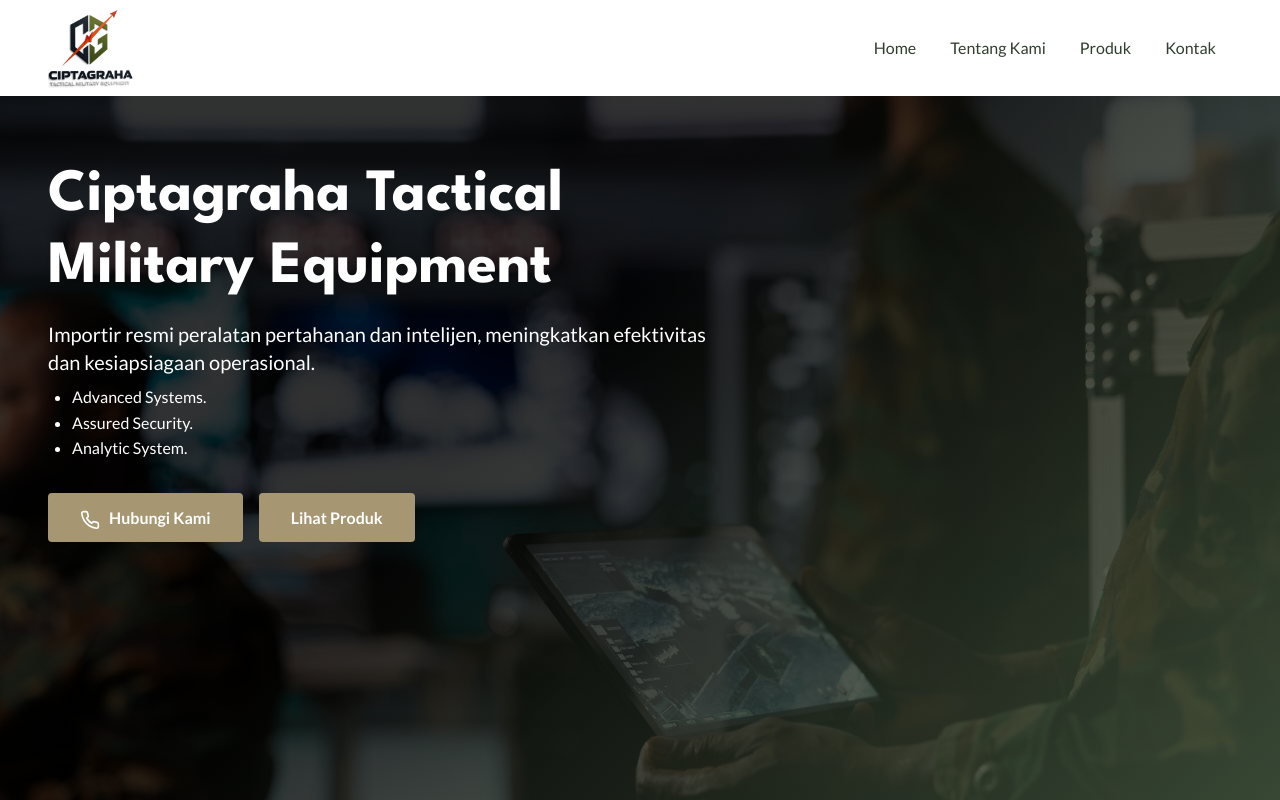
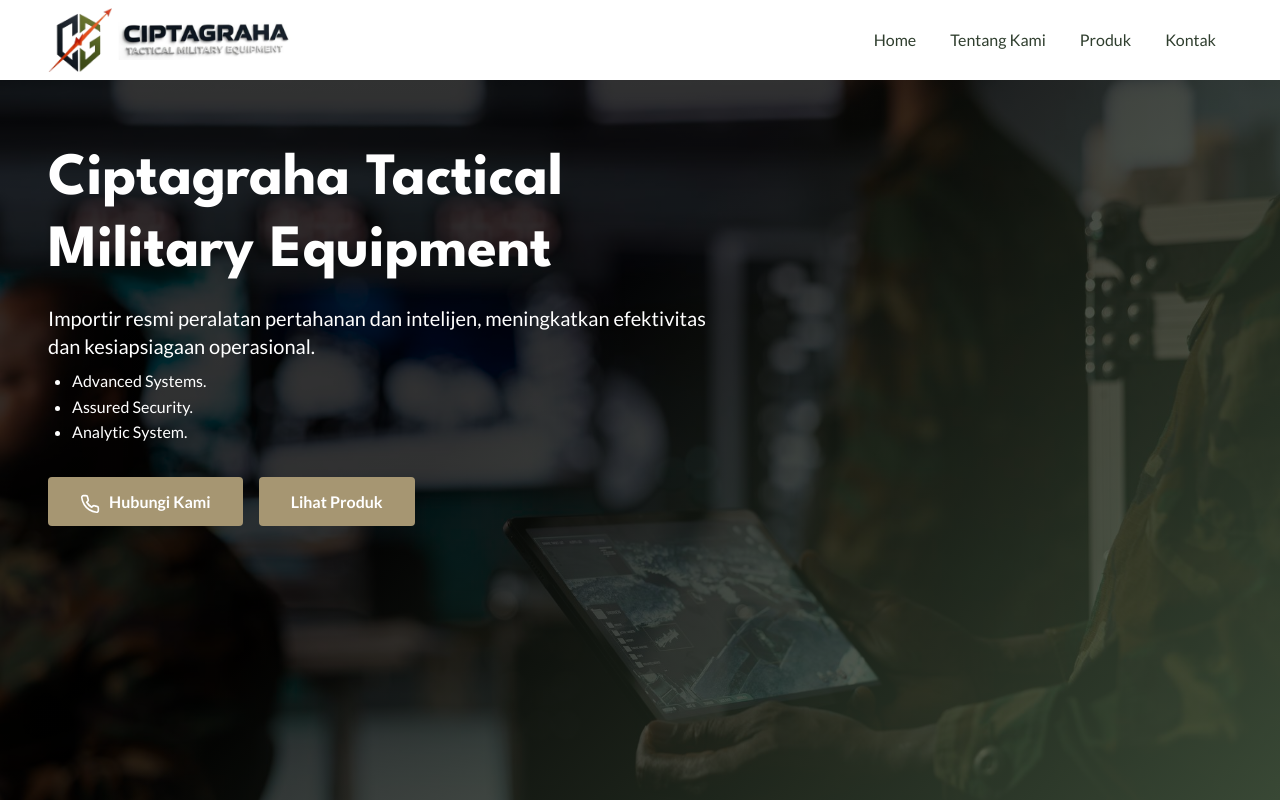
Before and after one commit to ArellSBiyantoro/compro_1_25, a Vue app: page / in a window 1280 px wide. Shown: the top 800 px of the page. Built offline with nearby package versions, Linux system fonts and the light colour scheme.

Commit message:
update: logo di navbar3

```diff
--- a/src/App.vue
+++ b/src/App.vue
@@ -2,9 +2,10 @@
   <div class="min-h-screen" style="background-color: var(--color-white); color: var(--color-deep-black);">
     <nav class="fixed w-full top-0 z-50" style="background-color: var(--color-white);">
       <div class="nav-content px-12 py-2 flex justify-between items-center">
-        <a href="/" class="logo flex items-center gap-2"
+        <a href="/" class="logo flex items-center"
           style="color: var(--color-army-dark-green); font-family: var(--font-heading);">
-          <img src="/logo_.png" alt="Ciptagraha Logo" class="inline-block h-16 md:h-20" />
+          <img src="/logo.png" alt="Ciptagraha Logo" class="inline-block h-12 md:h-16" />
+          <img src="/cg.png" alt="Ciptagraha Logo" class="inline-block h-12 md:h-16" />
         </a>
         <div class="hidden md:flex gap-0.5">
           <RouterLink to="/" class="nav hover-link" style="color: var(--color-army-dark-green);">Home</RouterLink>
@@ -30,7 +31,7 @@
       </div>
     </nav>
 
-    <main class="pt-20">
+    <main class="pt-16">
       <RouterView />
     </main>
 
@@ -156,7 +157,7 @@
 .logo {
   display: flex;
   align-items: left;
-  gap: 0.7rem;
+  gap: 0.2rem;
 }
 
 .nav {
```
Also changed, not shown: public/cg.png (added), public/logo_.png.
